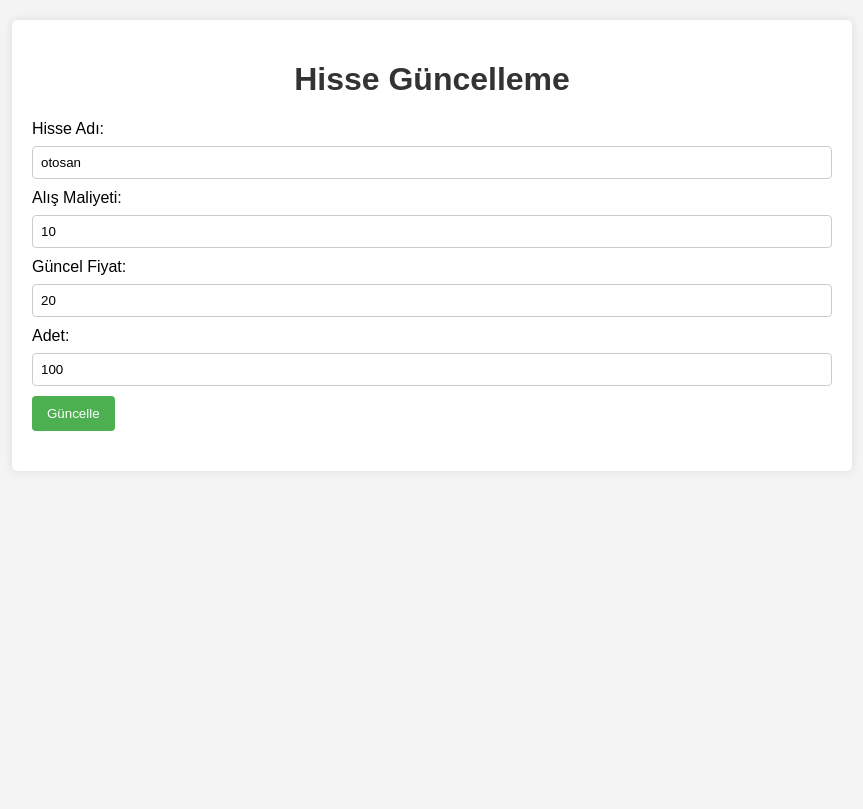
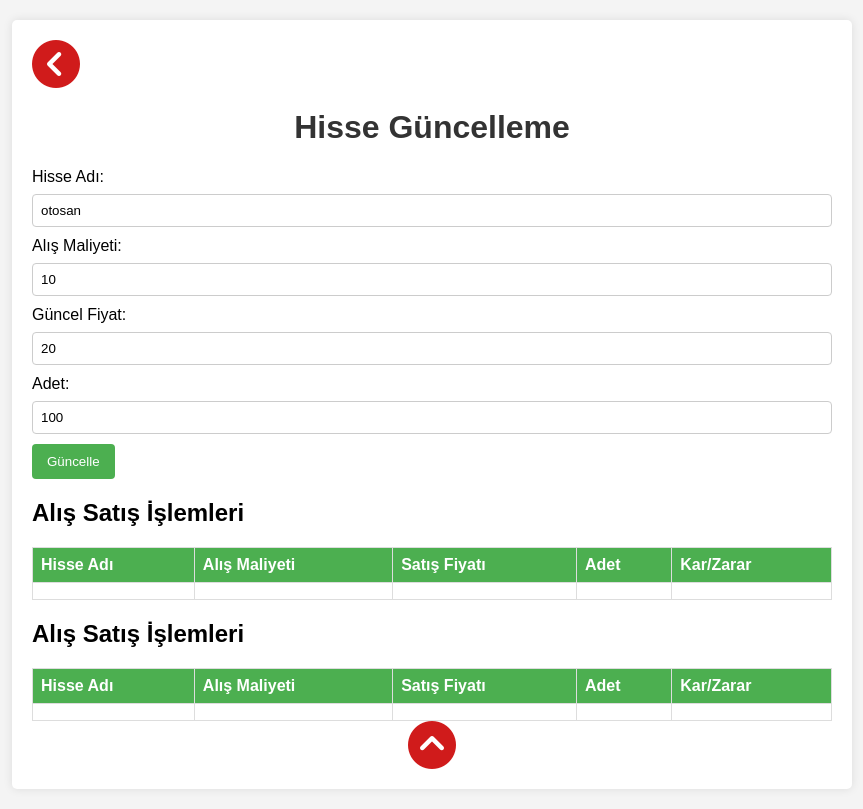
Before and after one commit to yigitkoruk/borsa_takip, a PHP site: page /detay.php in a window 1280 px wide. Shown: the whole page, without its empty margins (208-1071 px from the left). Before the commit the page ends 431 px from the top, so only its background shows below. Run offline with PHP 8.4, Linux system fonts and the light colour scheme; the visitor is signed in with stand-in values (Sample User, id 1); data comes from the database, SQL or seed files in the repository; lists and menus that the app fills with data are empty.

Commit message:
Güncelleme

```diff
--- a/Borsa Takip/views/detay.php
+++ b/Borsa Takip/views/detay.php
@@ -3,8 +3,9 @@ include "partials/header.php";
 ?>
 
 <body>
-    <div class="container">
-        <h1 style="text-align: center;">Hisse Güncelleme</h1>
+    <div class="container" id="1">
+        <a href="index.php"><i class="fa-solid fa-circle-chevron-left" style="color: #d01b1b; font-size: xxx-large;"></i></a>
+    <h1 style="text-align: center;">Hisse Güncelleme</h1>
         <form id="borsaForm" method="POST">
             <label for="hisseAdi">Hisse Adı:</label>
             <input type="text" id="hisseAdi" name="hisseAdi" value="<?= $row["hisse_adi"] ? $row["hisse_adi"] : "Hata" ?>">
@@ -24,7 +25,58 @@ include "partials/header.php";
 
             <input type="submit" name="guncelle" value="Güncelle">
         </form>
-    </div>
+
+        <table>
+            <h2>Alış Satış İşlemleri</h2>
+            <thead>
+                <tr>
+                    <th>Hisse Adı</th>
+                    <th>Alış Maliyeti</th>
+                    <th>Satış Fiyatı</th>
+                    <th>Adet</th>
+                    <th>Kar/Zarar</th>
+                </tr>
+            </thead>
+            <tbody>
+                    <tr>
+                        <td><?= $item["hisse_adi"] ?? "" ?></td>
+                        <td><?= $item["alis_maliyeti"] ?? "" ?></td>
+                        <td><?= $item["guncel_fiyat"] ?? "" ?></td>
+                        <td><?= $item["adet"] ?? "" ?></td>
+                        <td><?= $item["kar_zarar"] ?? "" ?></td>
+                    </tr>
+            </tbody>
+        </table>
+
+        <table>
+            <h2>Alış Satış İşlemleri</h2>
+            <thead>
+                <tr>
+                    <th>Hisse Adı</th>
+                    <th>Alış Maliyeti</th>
+                    <th>Satış Fiyatı</th>
+                    <th>Adet</th>
+                    <th>Kar/Zarar</th>
+                </tr>
+            </thead>
+            <tbody>
+                    <tr>
+                        <td><?= $item["hisse_adi"] ?? "" ?></td>
+                        <td><?= $item["alis_maliyeti"] ?? "" ?></td>
+                        <td><?= $item["guncel_fiyat"] ?? "" ?></td>
+                        <td><?= $item["adet"] ?? "" ?></td>
+                        <td><?= $item["kar_zarar"] ?? "" ?></td>
+                    </tr>
+            </tbody>
+        </table>
+
+
+    <center>
+        <a href="#1">
+            <i class="fa-solid fa-circle-chevron-up" style="color: #d01b1b; font-size: xxx-large;"></i>
+        </a>
+    </center>
+</div>
 </body>
 
 <?php include "partials/footer.php"; ?>
--- a/Borsa Takip/views/partials/header.php
+++ b/Borsa Takip/views/partials/header.php
@@ -7,4 +7,6 @@
     <title>Borsa Takip Sayfası</title>
     <link rel="shortcut icon" href="image/dolar.png" type="image/x-icon" text-align:5 px>
     <link rel="stylesheet" href="style/style.css">
+    <link rel="stylesheet" href="https://cdnjs.cloudflare.com/ajax/libs/font-awesome/6.4.2/css/all.min.css" integrity="sha512-z3gLpd7yknf1YoNbCzqRKc4qyor8gaKU1qmn+CShxbuBusANI9QpRohGBreCFkKxLhei6S9CQXFEbbKuqLg0DA==" crossorigin="anonymous" referrerpolicy="no-referrer" />
+
 </head>
```
